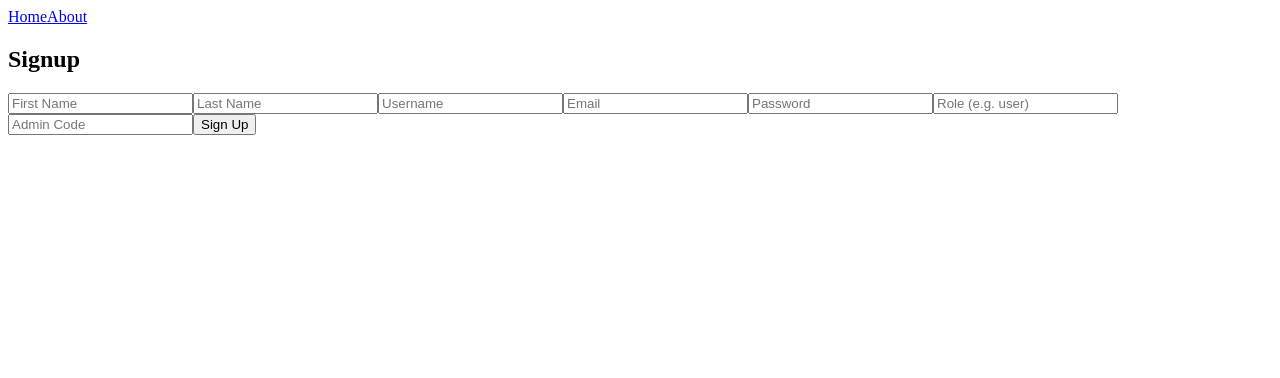
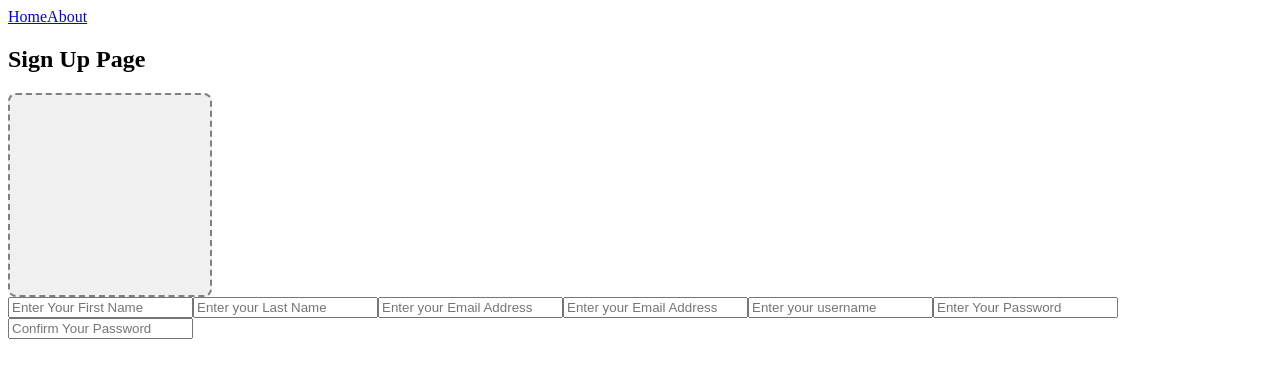
Before and after one commit to monalisasabina/Cybersphere-Frontend, a React (Vite) app: page /signup in a window 1280 px wide. Shown: the top 378 px of the page. Built offline with nearby package versions, Linux system fonts and the light colour scheme.

Commit message:
working on profile pic

```diff
--- a/src/Components/ResetPassword.jsx
+++ b/src/Components/ResetPassword.jsx
@@ -1,5 +1,6 @@
 import { useState } from "react";
-import { data, useNavigate, useSearchParams } from "react-router-dom"
+import { useNavigate, useSearchParams } from "react-router-dom"
+
 
 function ResetPassword(){
 
--- /dev/null
+++ b/src/pages/SignUp.css
@@ -0,0 +1,13 @@
+.box_click{
+    width: 200px;
+    height: 200px;
+    border: 2px dashed gray;
+    border-radius: 8px;
+    display: flex;
+    align-items: center;
+    justify-content: center;
+    cursor: pointer;
+    background-color: #f0f0f0;
+    position: relative;
+    overflow: hidden;
+}
--- a/src/pages/SignUpPage.jsx
+++ b/src/pages/SignUpPage.jsx
@@ -1,51 +1,118 @@
-import { useState } from "react";
+import { useRef, useState } from "react";
+import "./SignUp.css"
 
 function SignUp(){
 
-    const [formData, setFormData] = useState({
-    firstname: "",
-    lastname: "",
-    username: "",
-    email: "",
-    password: "",
-    role: "user",
-    admin_code: "", // Required
-  });
+  const [firstName, setFirstName] = useState("");
+  const [lastName, setLastName] = useState("");
+  const [username, setUserName] = useState("");
+  const [email, setEmail] = useState("");
+  const [password, setPassword] =useState("");
+  const [confirmPassword, setConfirmPassword] = useState("");
+  const [profilePic, setProfilePic] = useState("");
+  const [preview, setPreview] = useState(null)
 
-  const handleChange = (e) => {
-    setFormData({...formData, [e.target.name]: e.target.value});
-  };
+  const fileInputRef = useRef()
 
-  const handleSubmit = async (e) => {
-    e.preventDefault();
+  // Handle Box Click_______________________________________________________________
+   const handleBoxClick = () => {
+         fileInputRef.current.click();
+   }
 
-    const res = await fetch("http://127.0.0.1:5555/signup", {
-      method: "POST",
-      headers: {"Content-Type": "application/json"},
-      body: JSON.stringify(formData),
-    });
 
-    const data = await res.json();
 
-    if (res.ok) {
-      alert("Signup successful!");
-    } else {
-      alert(data.error || "Signup failed");
-    }
-  };
 
   return (
-    <form onSubmit={handleSubmit}>
-      <h2>Signup</h2>
-      <input name="firstname" placeholder="First Name" onChange={handleChange} required />
-      <input name="lastname" placeholder="Last Name" onChange={handleChange} required />
-      <input name="username" placeholder="Username" onChange={handleChange} required />
-      <input name="email" type="email" placeholder="Email" onChange={handleChange} required />
-      <input name="password" type="password" placeholder="Password" onChange={handleChange} required />
-      <input name="role" placeholder="Role (e.g. user)" onChange={handleChange} required />
-      <input name="admin_code" placeholder="Admin Code" onChange={handleChange} required />
-      <button type="submit">Sign Up</button>
-    </form>
+    <div>
+
+      <h2>Sign Up Page</h2>
+
+      <div>
+          <form>
+            {/* <input
+                  name="profile_pic"
+                  type="file"
+                  value={profilePic}
+                  onChange={(event) => setProfilePic(event.target.value)}
+            /> */}
+
+            <div
+                 className="box_click"
+
+
+                 >
+
+            </div>
+
+            <input
+                  name="firstname"
+                  type="text"
+                  value={firstName}
+                  placeholder="Enter Your First Name"
+                  onChange={(event) => setFirstName(event.target.value) }
+                  required
+            />
+
+             <input
+                  name="lastname"
+                  type="text"
+                  value={lastName}
+                  placeholder="Enter your Last Name"
+                  onChange={(event) => setLastName(event.target.value) }
+                  required
+            />
+
+            <input
+                  name="username"
+                  type="email"
+                  value={email}
+                  placeholder="Enter your Email Address"
+                  onChange={(event) => setEmail(event.target.value) }
+                  required
+            />
+
+            <input
+                  name="username"
+                  type="email"
+                  value={email}
+                  placeholder="Enter your Email Address"
+                  onChange={(event) => setEmail(event.target.value) }
+                  required
+            />
+
+             <input
+                  name="email"
+                  type="text"
+                  value={username}
+                  placeholder="Enter your username"
+                  onChange={(event) => setUserName(event.target.value) }
+                  required
+            />
+
+            <input
+                  name="password"
+                  type="password"
+                  value={password}
+                  placeholder="Enter Your Password"
+                  onChange={(event) => setPassword(event.target.value) }
+                  required
+            />
+
+              <input
+                  name="confirm_password"
+                  type="password"
+                  value={confirmPassword}
+                  placeholder="Confirm Your Password"
+                  onChange={(event) => setConfirmPassword(event.target.value) }
+                  required
+            />
+
+
+          </form>
+      </div>
+
+    </div>
+
   );
 
 }
```
Also changed, not shown: src/Components/practiceUseRef.jsx (added, +19 -0 lines), src/pages/About.jsx (line endings or trailing spaces).
